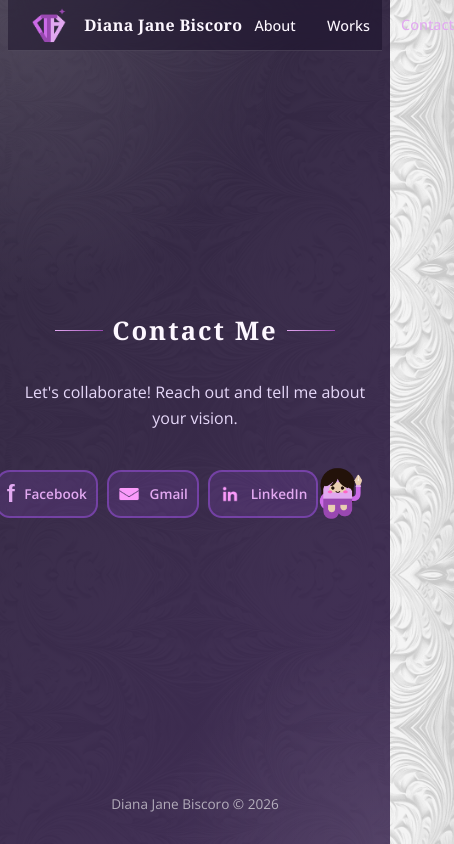
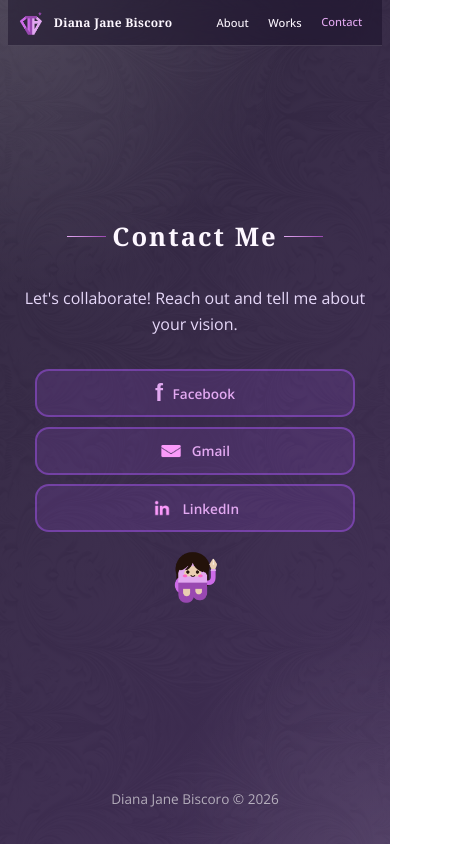
Before and after one commit to djane01/portfolio-website, a plain HTML site: page contact.html in a window 390 px wide. Shown: the whole page, 454 px wide, since content can reach past the window. Drawn offline with nearby package versions, Linux system fonts and the light colour scheme; a web font is replaced by a local one.

Commit message:
Improve mobile header and contact layout
Co-authored-by: Copilot <223556219+Copilot@users.noreply.github.com>

```diff
--- a/style.css
+++ b/style.css
@@ -412,11 +412,16 @@ header.site-header {
 
 .attendify-image {
     object-fit: contain;
+    transform: scale(1.25);
 }
 
 .work-card:hover .portfolio-image {
     transform: scale(1.02);
     filter: brightness(0.45);
+}
+
+.work-card:hover .attendify-image {
+    transform: scale(1.27);
 }
 
 .project-title {
@@ -617,6 +622,7 @@ header.site-header {
 
     .brand-wrap {
         gap: 0.65rem;
+        transform: translateX(-0.5rem);
     }
 
     .brand-logo {
@@ -671,8 +677,22 @@ header.site-header {
     }
 
     .social-row {
+        flex-direction: column;
+        align-items: center;
         width: 100%;
         gap: 1rem;
+    }
+
+    .social-links {
+        flex: none;
+        flex-direction: column;
+        width: min(100%, 320px);
+        gap: 0.75rem;
+    }
+
+    .social-link {
+        flex: none;
+        width: 100%;
     }
 
     .logo-top-link img {
@@ -687,24 +707,36 @@ header.site-header {
     }
 
     header.site-header {
-        padding: 0 1rem;
+        flex-wrap: nowrap;
+        gap: 0.4rem;
+        padding: 0.35rem 1.25rem 0.35rem 0.4rem;
+    }
+
+    .brand-wrap {
+        flex: 0 1 auto;
+        min-width: 0;
+        gap: 0.35rem;
+        transform: none;
+    }
+
+    .site-nav {
+        flex: 0 0 auto;
+        gap: clamp(1.2rem, 5vw, 1.4rem);
+        padding: 0;
     }
 
     .brand-logo {
-        width: 50px;
-        height: 50px;
+        flex: 0 0 34px;
+        width: 34px;
+        height: 34px;
     }
 
     .brand-name {
-        font-size: 1rem;
-    }
-
-    .site-nav {
-        gap: clamp(1.5rem, 8vw, 2rem);
+        font-size: 0.75rem;
     }
 
     .site-nav a {
-        font-size: 0.9rem;
+        font-size: 0.7rem;
     }
 
     .main,
@@ -810,6 +842,15 @@ header.site-header {
 
     .contact .section-header {
         margin-bottom: 2rem;
+        gap: 0.4rem;
+    }
+
+    .contact .section-header .small-line {
+        width: clamp(1.5rem, 10vw, 3rem);
+    }
+
+    .contact .section-header h2 {
+        white-space: nowrap;
     }
 
     .contact-intro {
```
